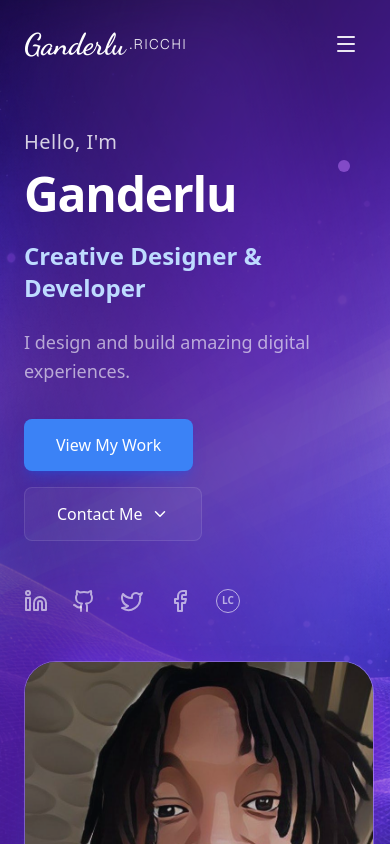
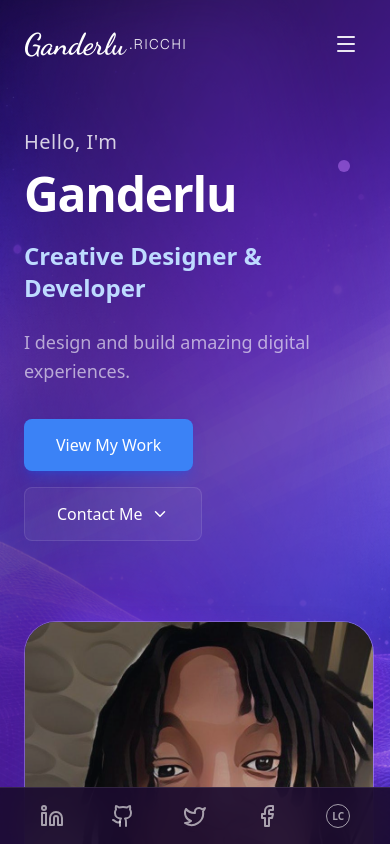
Before and after one commit to Ganderlu/portFolio, a Next.js app: page / in a window 390 px wide. Shown: the top 844 px of the page. Built offline with nearby package versions, Linux system fonts and the light colour scheme.

Commit message:
feat: enhance mobile navigation with sticky social footer and improved menu

```diff
--- a/app/components/Hero.tsx
+++ b/app/components/Hero.tsx
@@ -1,4 +1,5 @@
 import Image from "next/image";
+import Link from "next/link";
 import {
   Linkedin,
   Dribbble,
@@ -7,6 +8,54 @@ import {
   Facebook,
   ChevronDown,
 } from "lucide-react";
+
+const SocialLinks = ({ className = "" }: { className?: string }) => (
+  <div className={className}>
+    <a
+      href="https://www.linkedin.com/in/ibird"
+      target="_blank"
+      rel="noopener noreferrer"
+      className="text-white/60 hover:text-white transition-colors transform hover:scale-110"
+    >
+      <Linkedin size={24} />
+    </a>
+    <a
+      href="https://github.com/Ganderlu"
+      target="_blank"
+      rel="noopener noreferrer"
+      className="text-white/60 hover:text-white transition-colors transform hover:scale-110"
+    >
+      <Github size={24} />
+    </a>
+    <a
+      href="https://twitter.com/Ganderlu"
+      target="_blank"
+      rel="noopener noreferrer"
+      className="text-white/60 hover:text-white transition-colors transform hover:scale-110"
+    >
+      <Twitter size={24} />
+    </a>
+    <a
+      href="https://facebook.com/Ganderlu"
+      target="_blank"
+      rel="noopener noreferrer"
+      className="text-white/60 hover:text-white transition-colors transform hover:scale-110"
+    >
+      <Facebook size={24} />
+    </a>
+    <a
+      href="https://letsconnet.com/feeds"
+      target="_blank"
+      rel="noopener noreferrer"
+      className="text-white/60 hover:text-white transition-colors transform hover:scale-110"
+      title="LetsConnet"
+    >
+      <div className="w-6 h-6 rounded-full border border-current flex items-center justify-center text-[10px] font-bold">
+        LC
+      </div>
+    </a>
+  </div>
+);
 
 export default function Hero() {
   return (
@@ -40,66 +89,21 @@ export default function Hero() {
           </div>
 
           <div className="flex flex-wrap gap-4">
-            <button className="bg-[#3b82f6] hover:bg-[#2563eb] text-white px-8 py-3.5 rounded-lg font-medium transition-all shadow-lg shadow-blue-600/30 hover:shadow-blue-600/50 hover:-translate-y-1">
+            <Link
+              href="/portfolio"
+              className="bg-[#3b82f6] hover:bg-[#2563eb] text-white px-8 py-3.5 rounded-lg font-medium transition-all shadow-lg shadow-blue-600/30 hover:shadow-blue-600/50 hover:-translate-y-1"
+            >
               View My Work
-            </button>
-            <button className="bg-white/5 border border-white/10 hover:bg-white/10 text-white px-8 py-3.5 rounded-lg font-medium transition-all flex items-center gap-2 backdrop-blur-sm hover:-translate-y-1">
+            </Link>
+            <Link
+              href="/contact"
+              className="bg-white/5 border border-white/10 hover:bg-white/10 text-white px-8 py-3.5 rounded-lg font-medium transition-all flex items-center gap-2 backdrop-blur-sm hover:-translate-y-1"
+            >
               Contact Me <ChevronDown size={18} />
-            </button>
+            </Link>
           </div>
 
-          <div className="flex items-center gap-6 pt-4">
-            <a
-              href="https://www.linkedin.com/in/ibird"
-              target="_blank"
-              rel="noopener noreferrer"
-              className="text-white/60 hover:text-white transition-colors transform hover:scale-110"
-            >
-              <Linkedin size={24} />
-            </a>
-            {/* <a
-              href="https://dribbble.com/"
-              target="_blank"
-              rel="noopener noreferrer"
-              className="text-white/60 hover:text-white transition-colors transform hover:scale-110"
-            >
-              <Dribbble size={24} />
-            </a> */}
-            <a
-              href="https://github.com/Ganderlu"
-              target="_blank"
-              rel="noopener noreferrer"
-              className="text-white/60 hover:text-white transition-colors transform hover:scale-110"
-            >
-              <Github size={24} />
-            </a>
-            <a
-              href="https://twitter.com/Ganderlu"
-              target="_blank"
-              rel="noopener noreferrer"
-              className="text-white/60 hover:text-white transition-colors transform hover:scale-110"
-            >
-              <Twitter size={24} />
-            </a>
-            <a
-              href="https://facebook.com/Ganderlu"
-              target="_blank"
-              rel="noopener noreferrer"
-              className="text-white/60 hover:text-white transition-colors transform hover:scale-110"
-            >
-              <Facebook size={24} />
-            </a>
-            <a
-              href="https://letsconnet.com/feeds"
-              target="_blank"
-              rel="noopener noreferrer"
-              className="text-white/60 hover:text-white transition-colors transform hover:scale-110"
-              title="LetsConnet"
-            >
-              {/* Custom icon for LetsConnet - using a Globe for now as placeholder */}
-              <div className="w-6 h-6 rounded-full border border-current flex items-center justify-center text-[10px] font-bold">LC</div>
-            </a>
-          </div>
+          <SocialLinks className="hidden md:flex items-center gap-6 pt-4" />
         </div>
 
         <div className="relative z-10 flex justify-center md:justify-end">
--- /dev/null
+++ b/app/components/MobileSocialFooter.tsx
@@ -0,0 +1,56 @@
+import {
+  Linkedin,
+  Github,
+  Twitter,
+  Facebook,
+} from "lucide-react";
+
+export default function MobileSocialFooter() {
+  return (
+    <div className="md:hidden fixed bottom-0 left-0 right-0 z-50 bg-[#1a0b2e]/90 backdrop-blur-lg border-t border-white/10 p-4 flex justify-around items-center">
+      <a
+        href="https://www.linkedin.com/in/ibird"
+        target="_blank"
+        rel="noopener noreferrer"
+        className="text-white/60 hover:text-white transition-colors transform hover:scale-110"
+      >
+        <Linkedin size={24} />
+      </a>
+      <a
+        href="https://github.com/Ganderlu"
+        target="_blank"
+        rel="noopener noreferrer"
+        className="text-white/60 hover:text-white transition-colors transform hover:scale-110"
+      >
+        <Github size={24} />
+      </a>
+      <a
+        href="https://twitter.com/Ganderlu"
+        target="_blank"
+        rel="noopener noreferrer"
+        className="text-white/60 hover:text-white transition-colors transform hover:scale-110"
+      >
+        <Twitter size={24} />
+      </a>
+      <a
+        href="https://facebook.com/Ganderlu"
+        target="_blank"
+        rel="noopener noreferrer"
+        className="text-white/60 hover:text-white transition-colors transform hover:scale-110"
+      >
+        <Facebook size={24} />
+      </a>
+      <a
+        href="https://letsconnet.com/feeds"
+        target="_blank"
+        rel="noopener noreferrer"
+        className="text-white/60 hover:text-white transition-colors transform hover:scale-110"
+        title="LetsConnet"
+      >
+        <div className="w-6 h-6 rounded-full border border-current flex items-center justify-center text-[10px] font-bold">
+          LC
+        </div>
+      </a>
+    </div>
+  );
+}
--- a/app/components/Navbar.tsx
+++ b/app/components/Navbar.tsx
@@ -2,10 +2,24 @@
 
 import Link from "next/link";
 import { ArrowRight, Menu, X } from "lucide-react";
-import { useState } from "react";
+import { useState, useEffect } from "react";
 
 export default function Navbar() {
   const [isMenuOpen, setIsMenuOpen] = useState(false);
+  const [isScrolled, setIsScrolled] = useState(false);
+
+  useEffect(() => {
+    const handleScroll = () => {
+      if (window.scrollY > 20) {
+        setIsScrolled(true);
+      } else {
+        setIsScrolled(false);
+      }
+    };
+
+    window.addEventListener("scroll", handleScroll);
+    return () => window.removeEventListener("scroll", handleScroll);
+  }, []);
 
   const toggleMenu = () => {
     setIsMenuOpen(!isMenuOpen);
@@ -16,8 +30,14 @@ export default function Navbar() {
   };
 
   return (
-    <nav className="absolute top-0 left-0 w-full z-50 px-6 py-6 text-white max-w-7xl mx-auto right-0">
-      <div className="flex items-center justify-between">
+    <nav
+      className={`fixed top-0 left-0 w-full z-50 transition-all duration-300 ${
+        isScrolled
+          ? "bg-[#0f0518]/80 backdrop-blur-md py-4 shadow-lg"
+          : "bg-transparent py-6"
+      }`}
+    >
+      <div className="max-w-7xl mx-auto px-6 flex items-center justify-between text-white">
         {/* Logo */}
         <div className="text-2xl font-bold flex items-center relative z-50">
           <Link href="/" className="flex items-center" onClick={closeMenu}>
@@ -70,7 +90,7 @@ export default function Navbar() {
 
       {/* Mobile Menu Overlay */}
       {isMenuOpen && (
-        <div className="fixed inset-0 bg-[#0f0518] z-40 flex flex-col items-center justify-center space-y-8 md:hidden animate-fade-in">
+        <div className="fixed inset-0 bg-[#0f0518] z-40 flex flex-col items-center justify-start pt-32 pb-10 px-6 space-y-8 md:hidden animate-fade-in overflow-y-auto h-screen">
           <Link
             href="/"
             className="text-2xl font-medium text-white/90 hover:text-white transition-colors"
@@ -109,7 +129,7 @@ export default function Navbar() {
 
           <Link
             href="/hire-me"
-            className="flex items-center gap-2 bg-gradient-to-r from-[#6366f1] to-[#a855f7] px-8 py-3 rounded-full text-lg font-medium hover:opacity-90 transition-opacity shadow-lg shadow-purple-500/30 mt-4"
+            className="flex items-center gap-2 bg-gradient-to-r from-[#6366f1] to-[#a855f7] px-8 py-3 rounded-full text-lg font-medium hover:opacity-90 transition-opacity shadow-lg shadow-purple-500/30 mt-4 mb-8"
             onClick={closeMenu}
           >
             Hire Me <ArrowRight size={20} />
--- /dev/null
+++ b/app/components/SocialLinks.tsx
@@ -0,0 +1,60 @@
+import {
+  Linkedin,
+  Github,
+  Twitter,
+  Facebook,
+} from "lucide-react";
+
+interface SocialLinksProps {
+  className?: string;
+}
+
+export default function SocialLinks({ className = "" }: SocialLinksProps) {
+  return (
+    <div className={className}>
+      <a
+        href="https://www.linkedin.com/in/ibird"
+        target="_blank"
+        rel="noopener noreferrer"
+        className="text-white/60 hover:text-white transition-colors transform hover:scale-110"
+      >
+        <Linkedin size={24} />
+      </a>
+      <a
+        href="https://github.com/Ganderlu"
+        target="_blank"
+        rel="noopener noreferrer"
+        className="text-white/60 hover:text-white transition-colors transform hover:scale-110"
+      >
+        <Github size={24} />
+      </a>
+      <a
+        href="https://twitter.com/Ganderlu"
+        target="_blank"
+        rel="noopener noreferrer"
+        className="text-white/60 hover:text-white transition-colors transform hover:scale-110"
+      >
+        <Twitter size={24} />
+      </a>
+      <a
+        href="https://facebook.com/Ganderlu"
+        target="_blank"
+        rel="noopener noreferrer"
+        className="text-white/60 hover:text-white transition-colors transform hover:scale-110"
+      >
+        <Facebook size={24} />
+      </a>
+      <a
+        href="https://letsconnet.com/feeds"
+        target="_blank"
+        rel="noopener noreferrer"
+        className="text-white/60 hover:text-white transition-colors transform hover:scale-110"
+        title="LetsConnet"
+      >
+        <div className="w-6 h-6 rounded-full border border-current flex items-center justify-center text-[10px] font-bold">
+          LC
+        </div>
+      </a>
+    </div>
+  );
+}
--- a/app/layout.tsx
+++ b/app/layout.tsx
@@ -22,6 +22,8 @@ export const metadata: Metadata = {
   description: "Creative Designer & Developer Portfolio",
 };
 
+import MobileSocialFooter from "./components/MobileSocialFooter";
+
 export default function RootLayout({
   children,
 }: Readonly<{
@@ -33,6 +35,7 @@ export default function RootLayout({
         className={`${geistSans.variable} ${geistMono.variable} ${dancingScript.variable} antialiased`}
       >
         {children}
+        <MobileSocialFooter />
       </body>
     </html>
   );
```
